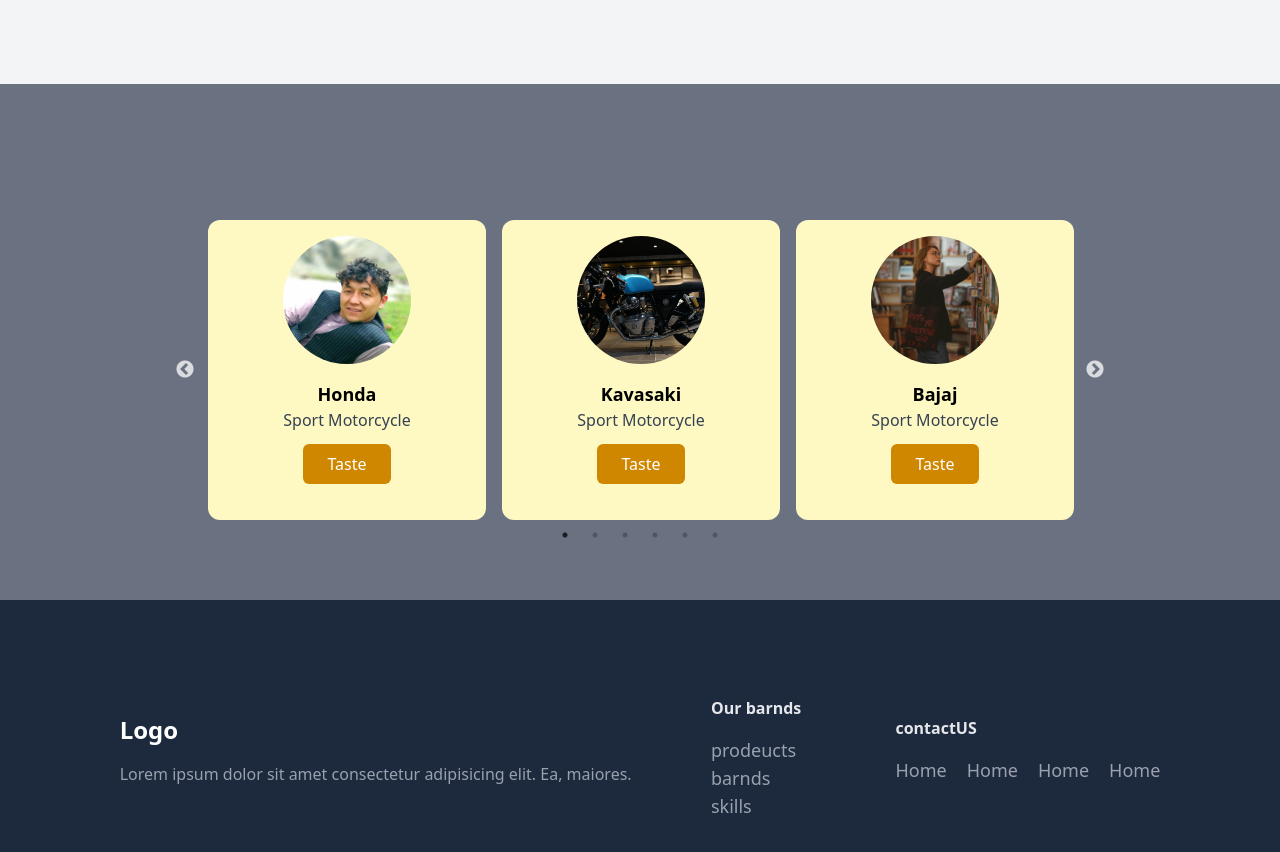
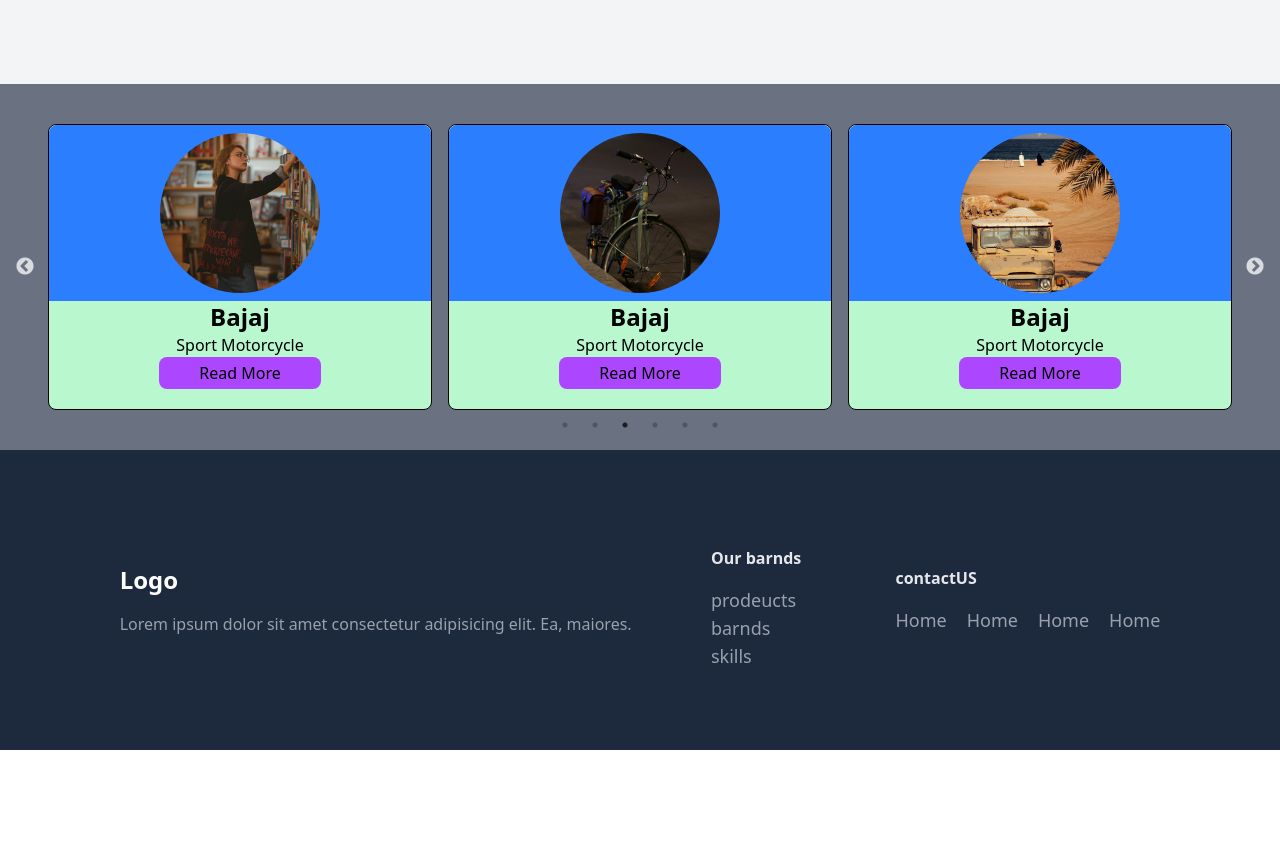
Before and after one commit to jumaghulami/React-juma, a React (Vite) app: page /services in a window 1280 px wide. Shown: the part 780-1632 px from the top of the page. After the commit the page ends 1530 px from the top, so only its background shows below. Built offline with nearby package versions, Linux system fonts and the light colour scheme.

Commit message:
add slider in the about page

```diff
--- a/src/aboutUs/About.jsx
+++ b/src/aboutUs/About.jsx
@@ -1,56 +1,9 @@
-// import React, { useState } from "react";
-
-// function About() {
-//   const [current, setCurrent] = useState(0);
-//   const total = slides.length;
-
-//   const prevSlide = () => {
-//     setCurrent((current - 1 + total) % total);
-//   };
-
-//   const nextSlide = () => {
-//     setCurrent((current + 1) % total);
-//   };
-
-//   return (
-//     <div className=" flex justify-center items-center py-20">
-//       <div className=" relative w-[500px] h-[400px] bg-black opacity-80 transform -translate-x-20 duration-500">
-//         <img
-//           className="  w-full h-full object-cover"
-//           src={slides[current].image}
-//         />
-//         <button
-//           onClick={prevSlide}
-//           className=" absolute top-1/2 left-4 bg-gray-300 hover:bg-gray-200 duration-200 rounded-full px-1 py-1 "
-//         >
-//           ◀
-//         </button>
-//         <button
-//           onClick={nextSlide}
-//           className=" absolute top-1/2 right-4 bg-gray-300 hover:bg-gray-200 duration-200 rounded-full px-1 py-1 "
-//         >
-//           ▶
-//         </button>
-
-//         <div className=" absolute bottom-4 left-1/2 transform -translate-x-1/2 flex gap-3">
-//           {slides.map((_, index) => (
-//             <span
-//               onClick={() => setCurrent(index)}
-//               className={` w-4 h-4 rounded-full cursor-pointer ${
-//                 index === current ? "bg-gray-100 " : "bg-blue-400"
-//               }`}
-//             ></span>
-//           ))}
-//         </div>
-//       </div>
-//     </div>
-//   );
-// }
 import React from "react";
-import Slider from "react-slick";
 import "slick-carousel/slick/slick.css";
 import "slick-carousel/slick/slick-theme.css";
+import Slider from "react-slick";
 
+function About() {
   const slides = [
     {
       id: 1,
@@ -89,53 +42,48 @@
       bio: "Sport Motorcycle",
     },
   ];
-
-function About() {
-  const settings = {
+  var settings = {
     dots: true,
     infinite: true,
-    speed: 500,
     slidesToShow: 3,
     slidesToScroll: 1,
+    autoplay: true,
+    autoplaySpeed: 2000,
+    pauseOnHover: true,
     responsive: [
       {
-        breakpoint: 1024, // زیر 1024px
+        breakpoint: 1024,
         settings: {
           slidesToShow: 2,
-          slidesToScroll: 1,
-          infinite: true,
-          dots: true,
         },
       },
       {
-        breakpoint: 768, // زیر 768px
+        breakpoint: 768,
         settings: {
           slidesToShow: 1,
-          slidesToScroll: 1,
         },
       },
     ],
   };
 
   return (
-    <div className="w-3/4 m-auto ">
-      <div className="mt-24 m-10">
+    <div className=" px-10">
       <Slider {...settings}>
-          {slides.map((item) => (
-            <div key={item.id} className="px-2">
-              <div className="bg-yellow-100 h-[300px] rounded-xl p-4">
-                <div className="flex justify-center items-center">
+        {slides.map((item, index) => (
+          <div key={index} className=" px-2 ">
+            <div className="bg-green-200  border rounded-lg">
+              <div className="bg-blue-500 flex justify-center rounded-t-lg p-2">
                 <img
-                    className="w-32 h-32 rounded-full object-cover"
+                  className="w-40 h-40 rounded-full object-cover"
                   src={item.image}
-                    alt={item.name}
+                  alt=""
                 />
               </div>
-                <div className="flex flex-col justify-center items-center mt-4">
-                  <h1 className="font-bold text-lg">{item.title}</h1>
-                  <p className="text-gray-700 text-center">{item.bio}</p>
-                  <button className="mt-3 bg-yellow-600 px-6 py-2 rounded-md text-white">
-                    Taste
+              <div className="flex justify-center items-center flex-col">
+                <p className="text-2xl font-bold">{item.title}</p>
+                <p>{item.bio}</p>
+                <button className="bg-purple-500 px-10 py-1 rounded-lg mb-5">
+                  Read More
                 </button>
               </div>
             </div>
@@ -143,7 +91,6 @@
         ))}
       </Slider>
     </div>
-    </div>
   );
 }
 
```
Lines whose indentation alone changed are shown as unchanged.
